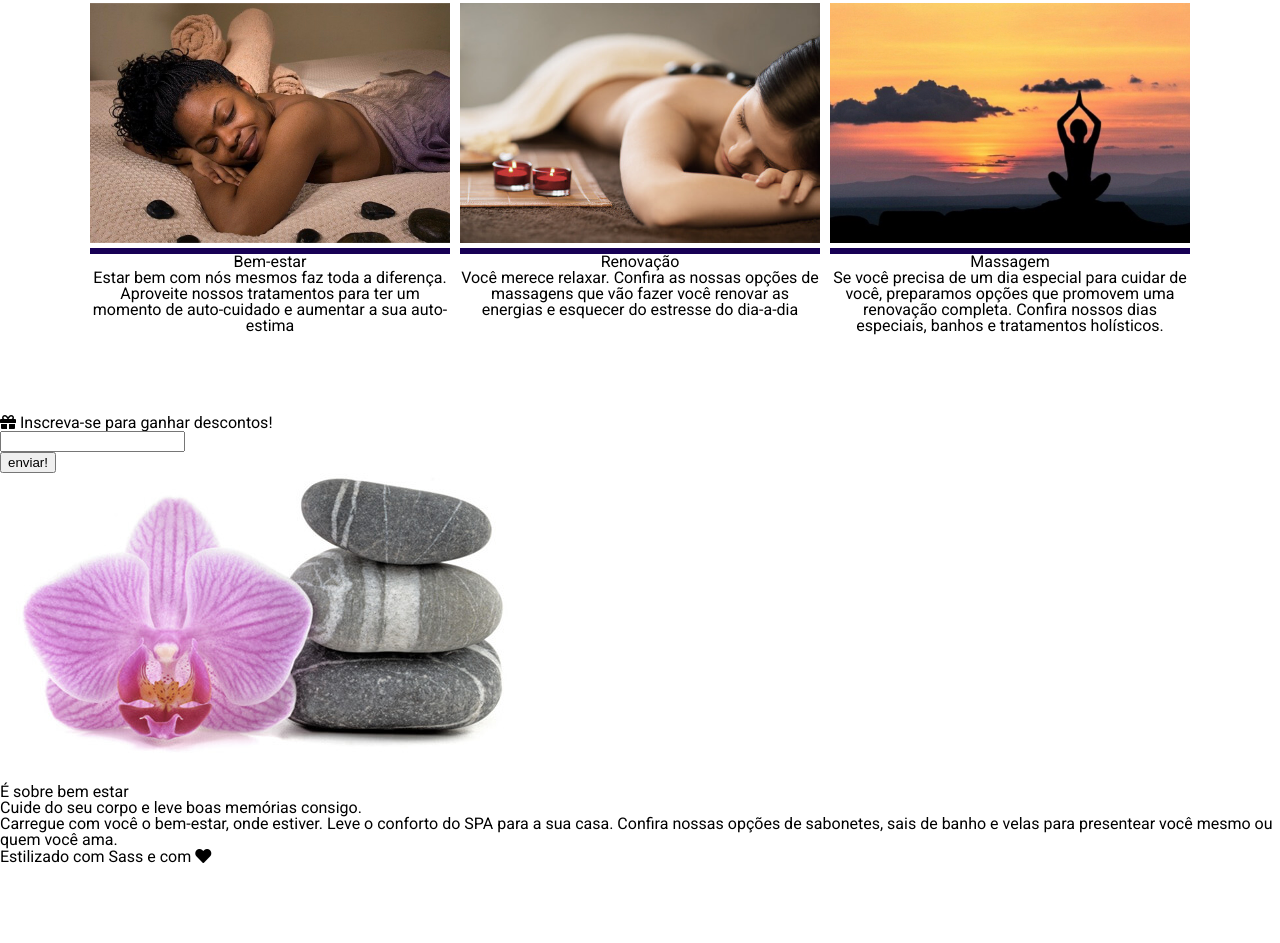
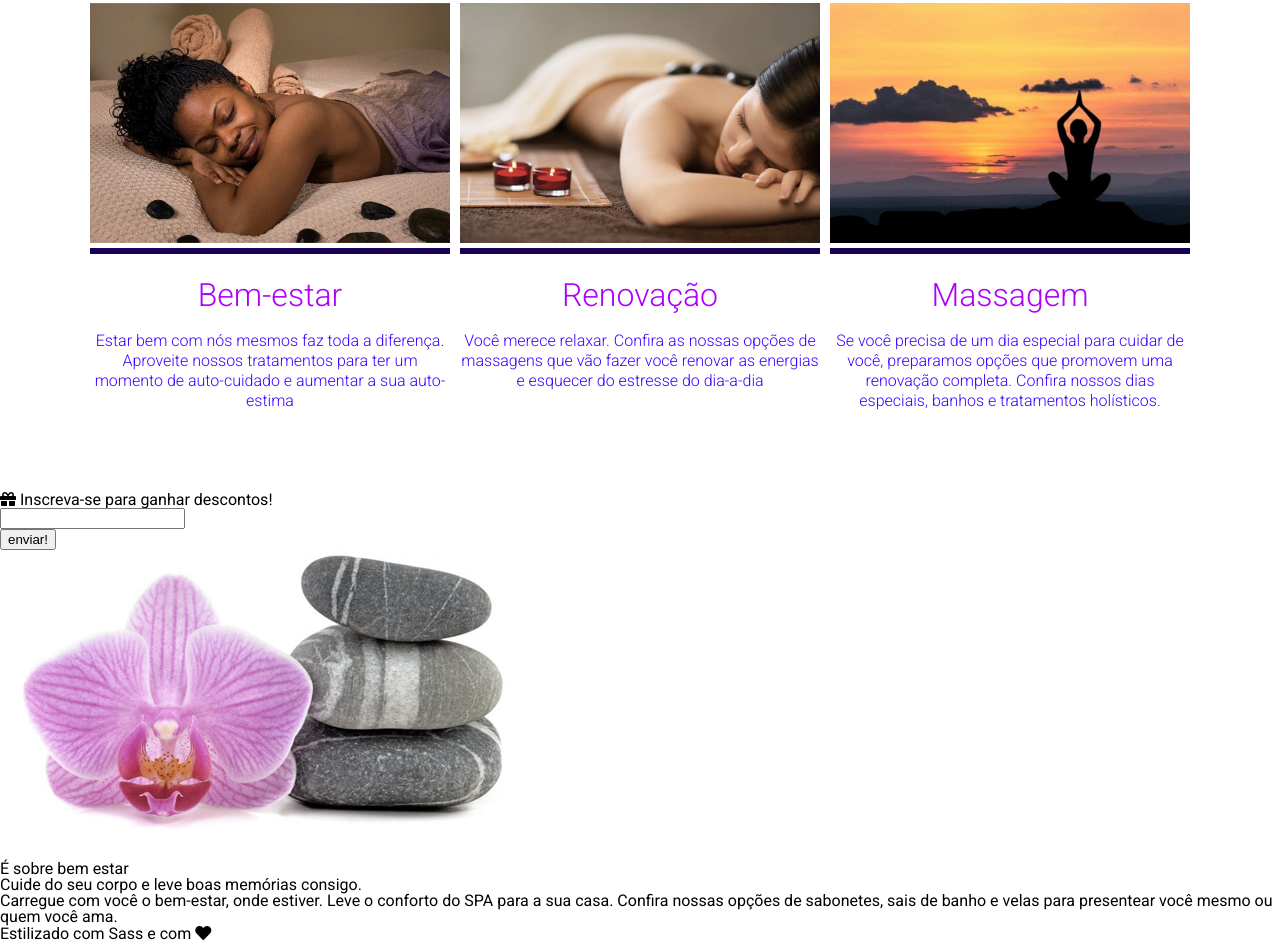
Before and after one commit to Rubendvb/alura-spa, a plain HTML site: page index.html in a window 1280 px wide. Shown: the part 686-1629 px from the top of the page. Before the commit the page ends 1552 px from the top, so only its background shows below. Drawn offline with nearby package versions, Linux system fonts and the light colour scheme.

Commit message:
finalizando services

```diff
--- a/src/styles/components/_services.scss
+++ b/src/styles/components/_services.scss
@@ -35,6 +35,21 @@
           width: 100%;
         }
       }
+
+      h5 {
+        font-size: $font-size-h1 / 1.5;
+        font-weight: 300;
+        margin-top: 25px;
+        margin-bottom: 20px;
+        color: $purplue;
+      }
+
+      p {
+        font-size: $font-size-h1 / 3;
+        font-weight: 300;
+        color: $blue;
+        line-height: 1.25rem;
+      }
     }
   }
 }
```
Also changed, not shown: src/styles/styles.css, 1 other file.
